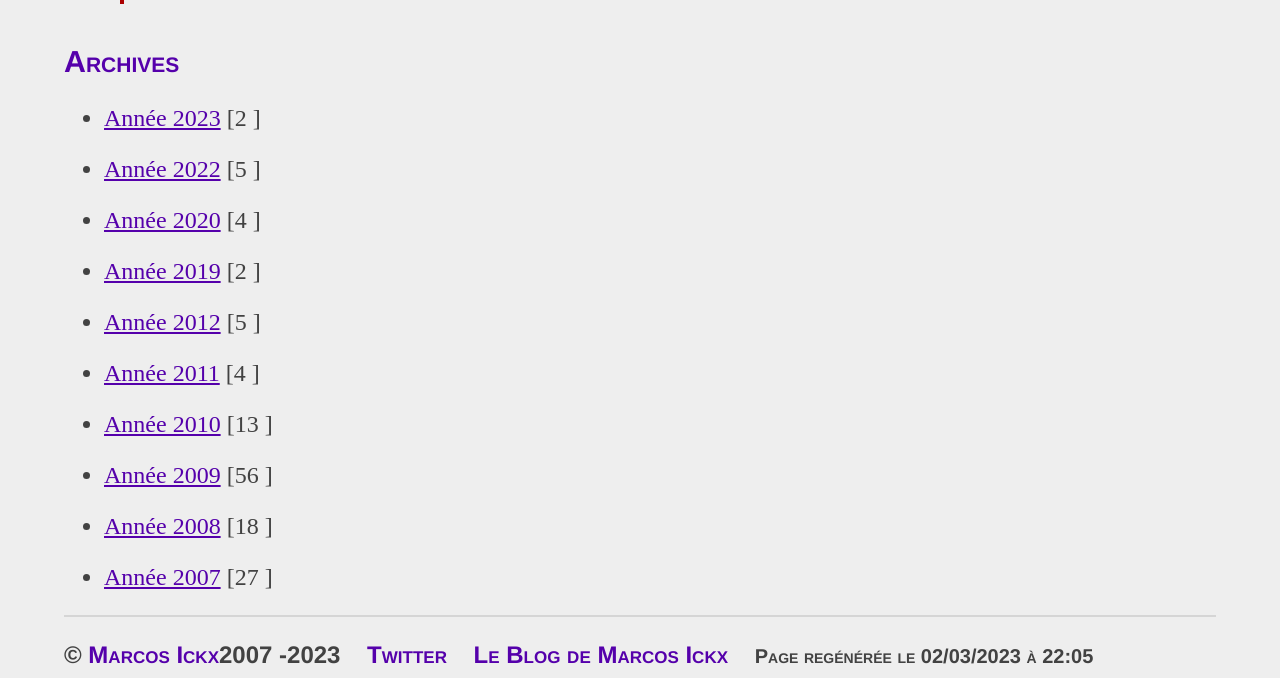
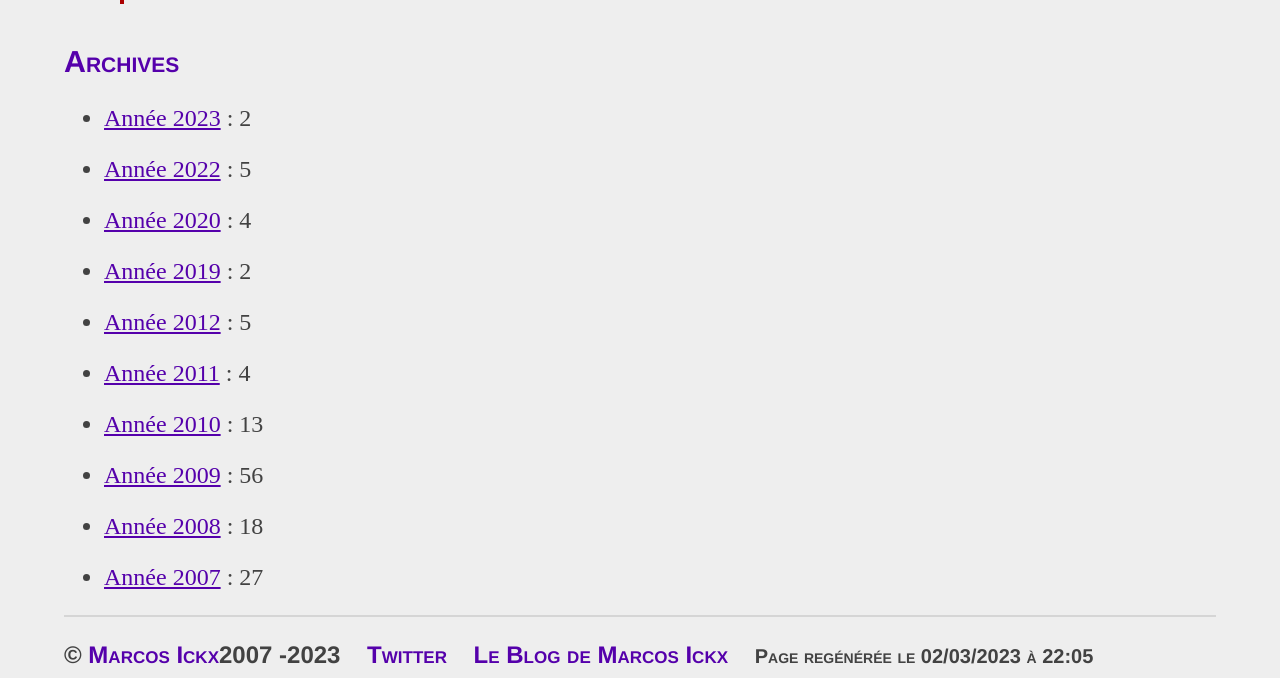
Before and after one commit to MarcosIckx/PreviewMarcosxNet, a Jekyll site: the page built from index.html, in a window 1280 px wide. Shown: the part 1494-2172 px from the top of the page. Built offline with Jekyll 4.4.1, drawn with Linux system fonts in a browser that asks for light colours.

Commit message:
Update archives.html
Changement de la façon dont sont affichés les compteurs.

```diff
--- a/_includes/archives.html
+++ b/_includes/archives.html
@@ -46,7 +46,7 @@ site.data.archives.first.first: {{archives.first.first }}<br/>
   {%- if yearInfo.ignore -%}
   {%- else -%}
   <li>
-    <p>{%- include archive-year-link.html year=yearInfo debug=debugMode -%} [{%- include archive-year-counter.html year=yearInfo debug=debugMode -%}]</p>
+    <p>{%- include archive-year-link.html year=yearInfo debug=debugMode -%}: {% include archive-year-counter.html year=yearInfo debug=debugMode -%}</p>
     {%- if displaySubLinks -%}
     {%- if yearInfo.previous -%}
       {%- assign previous = archives[yearInfo.previous] -%}
```
